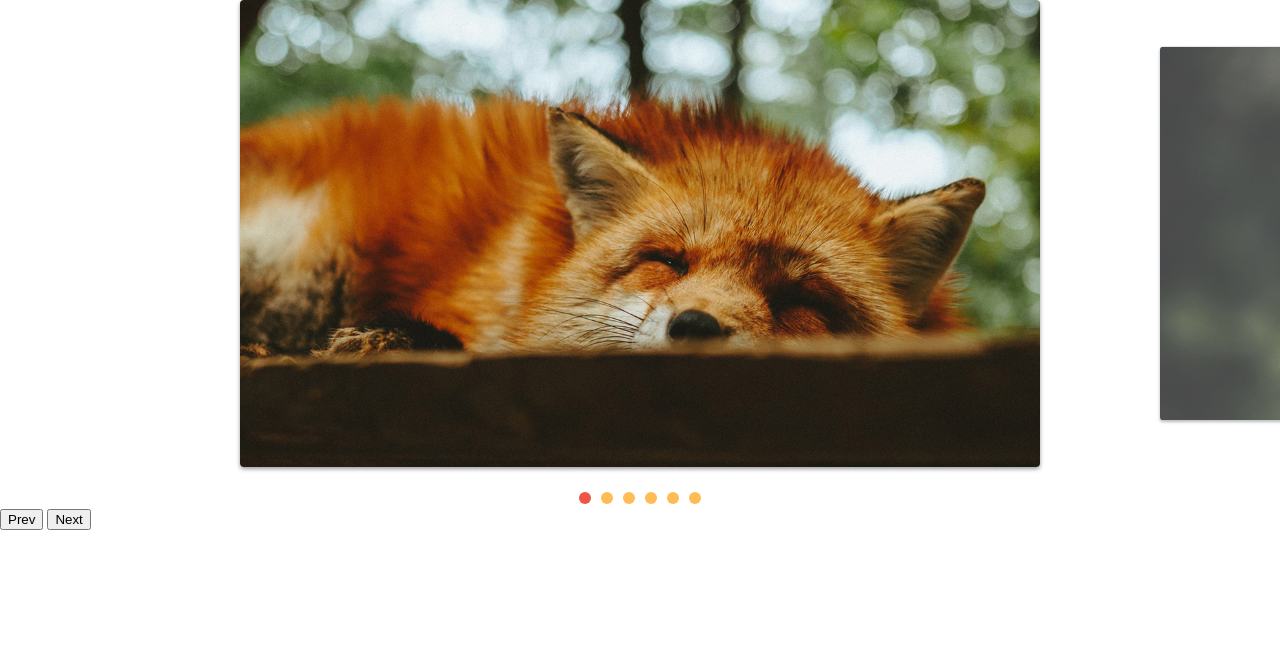
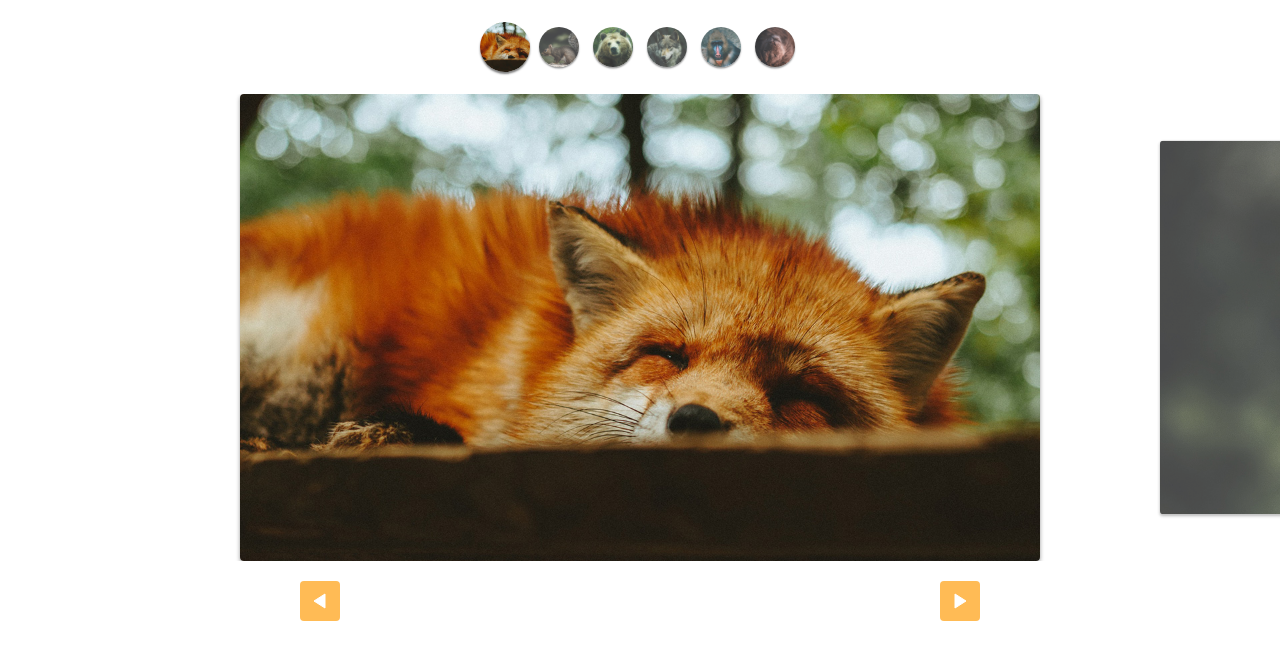
Before and after one commit to Ferreira-Matheus/Slide-Animais, a plain HTML site: page index.html in a window 1280 px wide. Drawn offline with Linux system fonts and the light colour scheme.

Commit message:
custom controls estilizados

```diff
--- a/css/style.css
+++ b/css/style.css
@@ -65,3 +65,49 @@ img {
 [data-control="slide"] li a:hover {
   background: #e54;
 }
+
+.custom-controls {
+  display: flex;
+  justify-content: center;
+  margin-top: 20px;
+  margin-bottom: 20px;
+  flex-wrap: wrap;
+}
+
+.custom-controls li {
+  opacity: 0.8;
+  transform: scale(0.8);
+  width: 50px;
+  height: 50px;
+  border-radius: 50%;
+  overflow: hidden;
+  margin: 2px;
+  box-shadow: 0 2px 2px rgba(0, 0, 0, 0.5);
+  cursor: pointer;
+  transition: 0.3s;
+}
+
+.custom-controls li.active {
+  opacity: 1;
+  transform: scale(1);
+}
+
+.arrow-nav {
+  display: flex;
+  justify-content: space-around;
+  margin: 20px 0;
+}
+
+.arrow-nav button {
+  cursor: pointer;
+  border: none;
+  border-radius: 4px;
+  color: white;
+  width: 40px;
+  height: 40px;
+  background: #fb5 url("../img/arrow.svg") center center no-repeat;
+}
+
+.arrow-nav button.prev {
+  transform: rotate(-180deg);
+}
--- a/index.html
+++ b/index.html
@@ -8,6 +8,14 @@
   <link rel="stylesheet" href="./css/style.css">
 </head>
 <body>
+  <ul class="custom-controls">
+    <li><img src="img/foto1-thumb.jpg" alt=""></li>
+    <li><img src="img/foto2-thumb.jpg" alt=""></li>
+    <li><img src="img/foto3-thumb.jpg" alt=""></li>
+    <li><img src="img/foto4-thumb.jpg" alt=""></li>
+    <li><img src="img/foto5-thumb.jpg" alt=""></li>
+    <li><img src="img/foto6-thumb.jpg" alt=""></li>
+  </ul>
   <div class="slide-wrapper">
     <ul class="slide">
       <li><img src="img/foto1.jpg" alt="" /></li>
@@ -19,8 +27,8 @@
     </ul>
   </div>
   <div class="arrow-nav">
-    <button class="prev">Prev</button>
-    <button class="next">Next</button>
+    <button class="prev"></button>
+    <button class="next"></button>
   </div>
   <script type="module" src="./js/script.js"></script>
 </body>
--- a/js/script.js
+++ b/js/script.js
@@ -1,7 +1,6 @@
-import {SlideNav} from "./slide.js";
+import SlideNav from "./slide.js";
 
 const slide = new SlideNav('.slide', '.slide-wrapper');
 slide.init()
 slide.addArrow('.prev', '.next');
-slide.addControl()
-console.log(slide)
+slide.addControl('.custom-controls')
--- a/js/slide.js
+++ b/js/slide.js
@@ -146,7 +146,7 @@ export class Slide {
   }
 }
 
-export class SlideNav extends Slide {
+export default class SlideNav extends Slide {
   constructor(slide, wrapper) {
     super(slide, wrapper);
     this.bindControlEvents();
```
